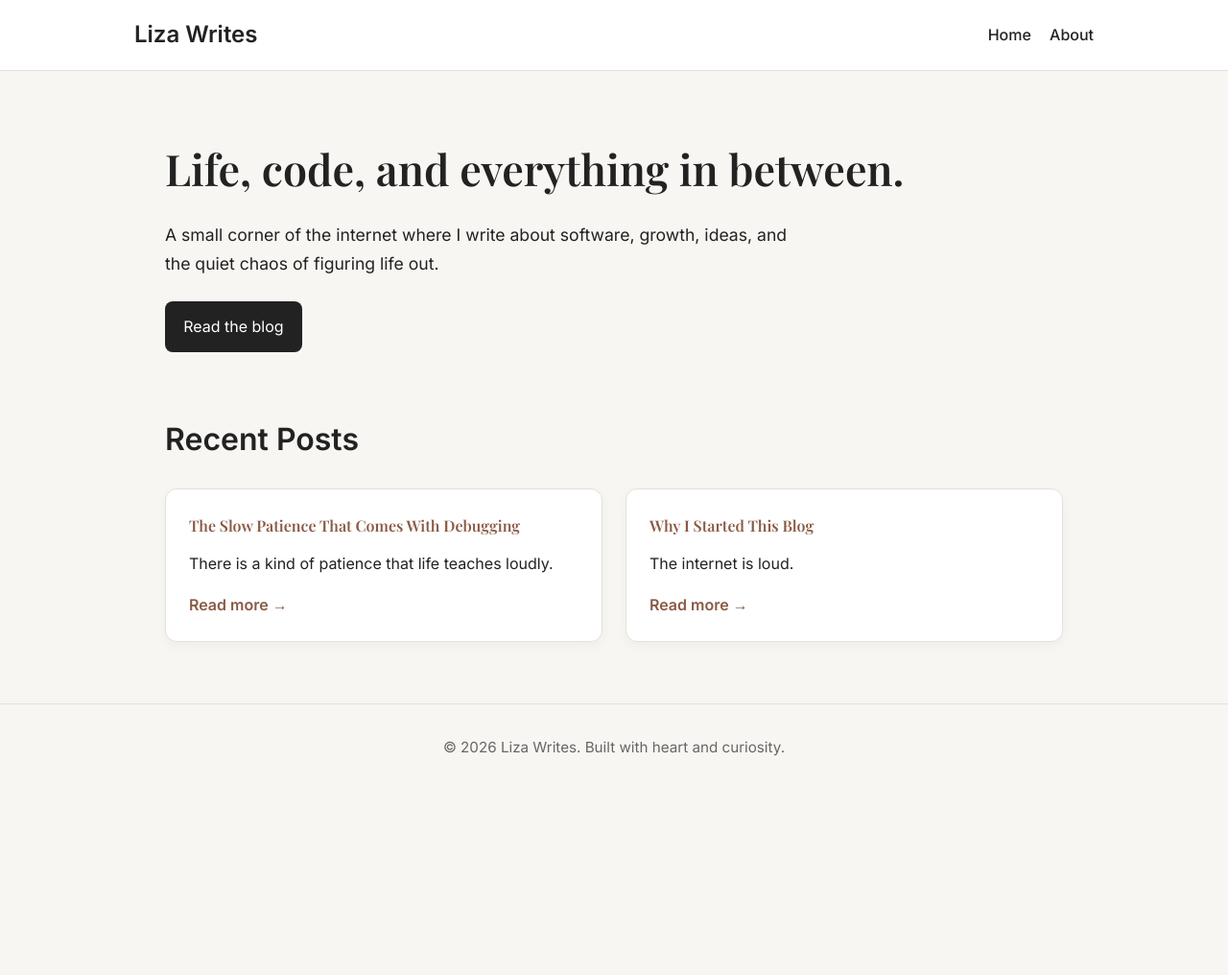
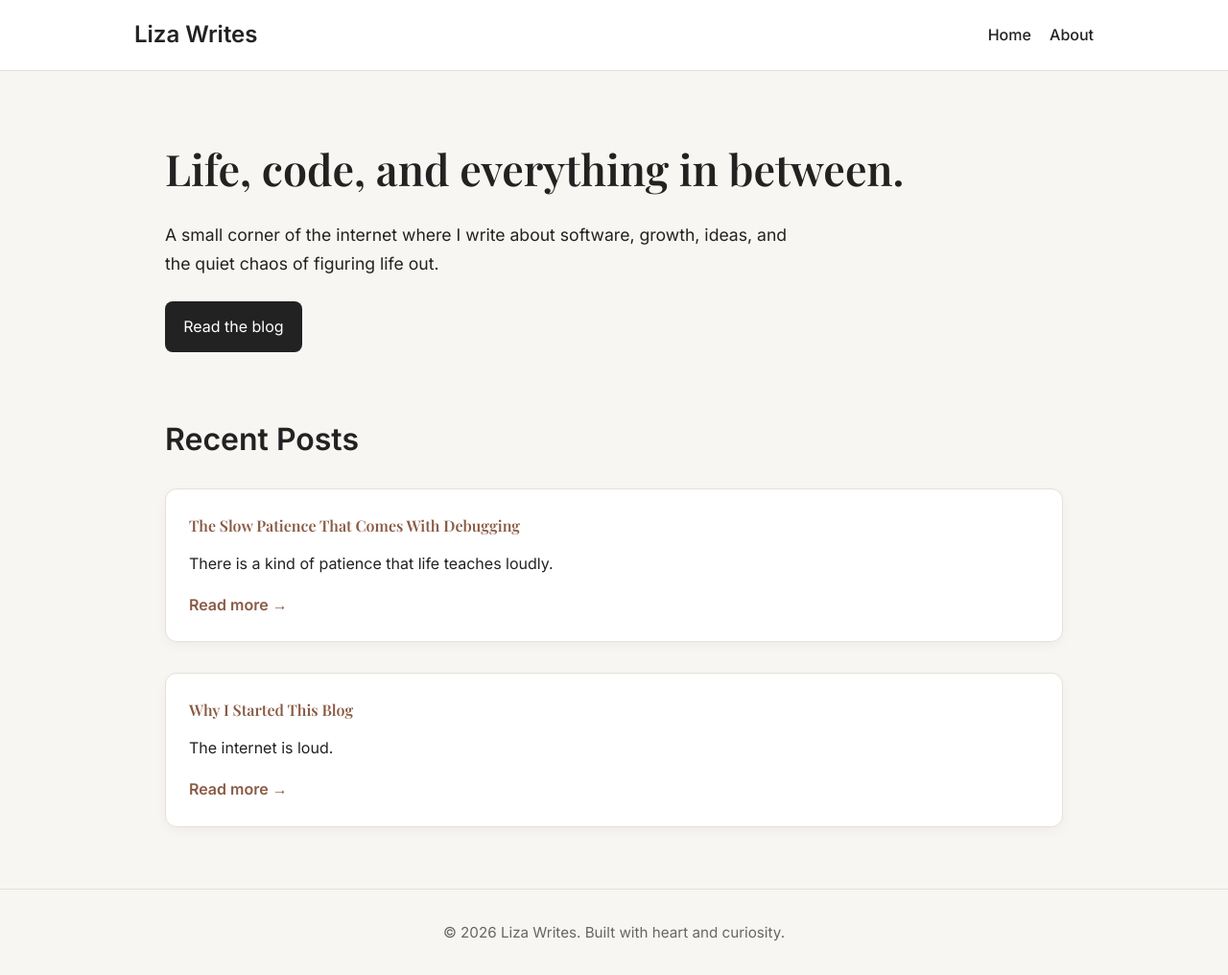
Before and after one commit to louangeliza/louangeliza.github.io, a Jekyll site: the page built from index.md, in a window 1280 px wide. Shown: the whole page at 96% size. Built offline with Jekyll 4.4.1, drawn with Linux system fonts in a browser that asks for light colours; before the commit the page ends 900 px from its top, so only the background shows below that.

Commit message:
post alignment update

```diff
--- a/assets/css/style.css
+++ b/assets/css/style.css
@@ -104,11 +104,11 @@
     font-size: 2rem;
   }
 
-  .card-container {
-    display: grid;
-    grid-template-columns: repeat(auto-fit, minmax(250px, 1fr));
-    gap: 1.5rem;
-  }
+ .card-container {
+  display: flex;
+  flex-direction: column;
+  gap: 2rem;
+}
 
   .card,
   .post-preview {
```
